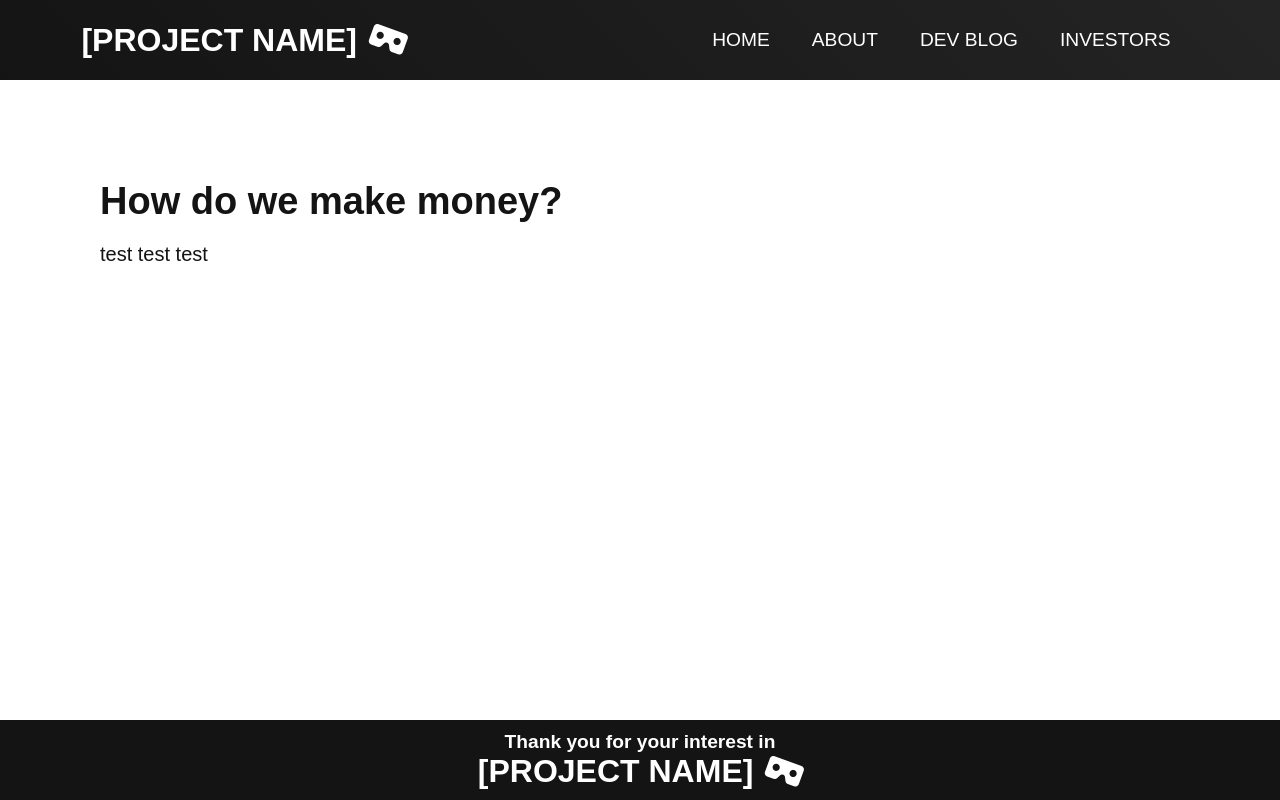
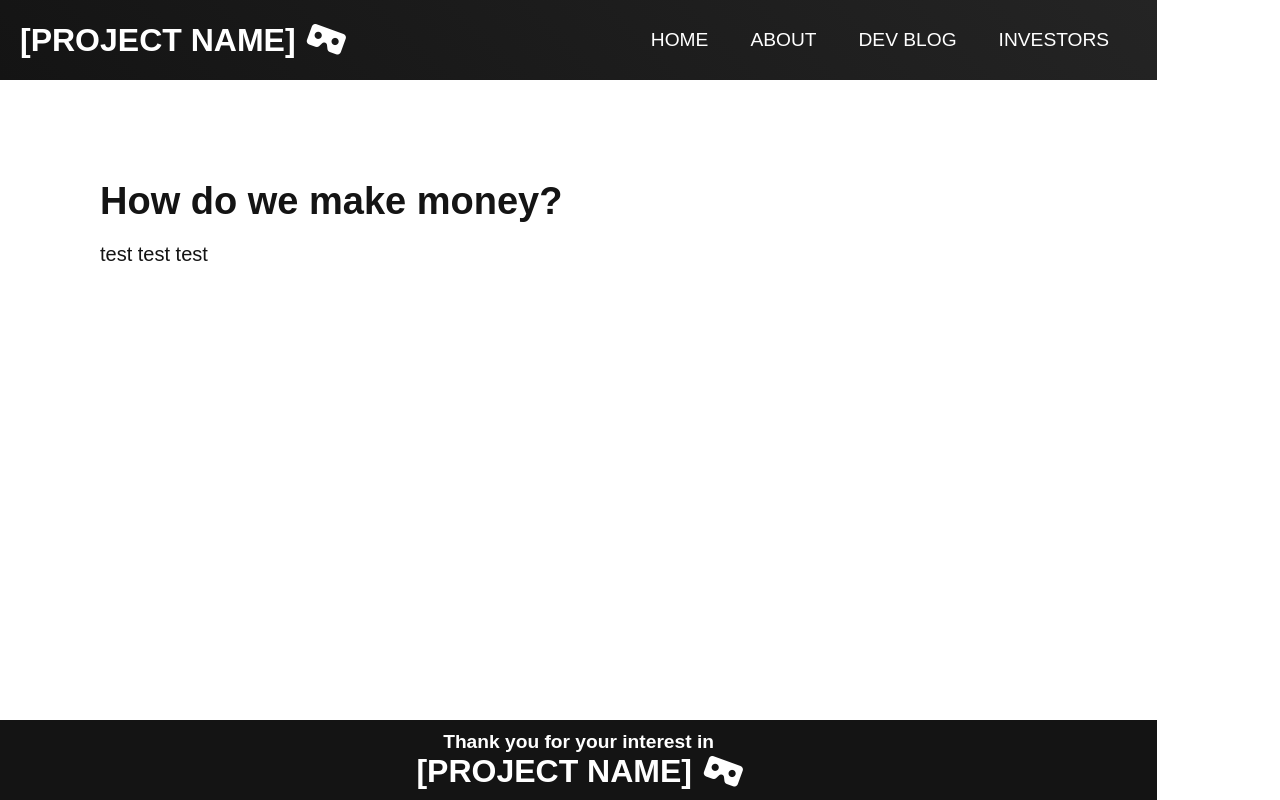
Before and after one commit to nathantaylor1/498-p3-website, a React (Create React App) app: page /investors in a window 1280 px wide. Built offline with nearby package versions, Linux system fonts and the light colour scheme.

Commit message:
body site wrapper fix

```diff
--- a/public/index.html
+++ b/public/index.html
@@ -27,7 +27,7 @@
     <link rel="stylesheet" href="https://cdnjs.cloudflare.com/ajax/libs/font-awesome/6.4.2/css/all.min.css" integrity="sha512-z3gLpd7yknf1YoNbCzqRKc4qyor8gaKU1qmn+CShxbuBusANI9QpRohGBreCFkKxLhei6S9CQXFEbbKuqLg0DA==" crossorigin="anonymous" referrerpolicy="no-referrer" />
     <title>Studio 3</title>
   </head>
-  <body>
+  <body><div style="overflow-x:hidden; position:fixed">
     <noscript>You need to enable JavaScript to run this app.</noscript>
     <div id="root"></div>
     <!--
@@ -40,5 +40,5 @@
       To begin the development, run `npm start` or `yarn start`.
       To create a production bundle, use `npm run build` or `yarn build`.
     -->
-  </body>
+  </div></body>
 </html>
--- a/src/App.css
+++ b/src/App.css
@@ -11,12 +11,6 @@
   font-family: 'PT Sans', sans-serif;
 }
 
-body {
-  max-width: 100%;
-  overflow-x: hidden;
-  scroll-behavior: smooth;
-}
-
 .home,
 .services,
 .products,
```
